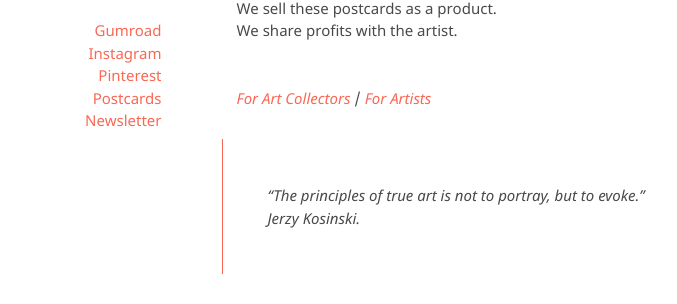
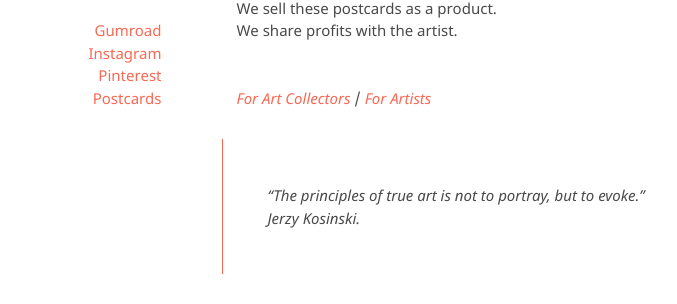
Before and after one commit to kvshvlin/yourmailproject, a Jekyll site: the page built from index.md, in a window 1280 px wide. Shown: the part 341-645 px from the top of the page, without its empty margins (286-963 px from the left). Built offline with Jekyll 4.4.1, drawn with Linux system fonts in a browser that asks for light colours; our own code applies the rules of GitHub Pages for plain Markdown files.

Commit message:
Update default.html

```diff
--- a/_layouts/default.html
+++ b/_layouts/default.html
@@ -23,7 +23,6 @@
 			<a href="https://www.instagram.com/yourmailproject" target="_blank">Instagram</a><br>
 			<a href="https://in.pinterest.com/yourmailproject" target="_blank">Pinterest</a><br>
 			<a href="https://www.instamojo.com/yourmailproject" target="_blank">Postcards</a><br>
-			<a href="https://yourmailproject.substack.com" target="_blank">Newsletter</a><br>
 		</p>
         </div>
       	</header>
```
